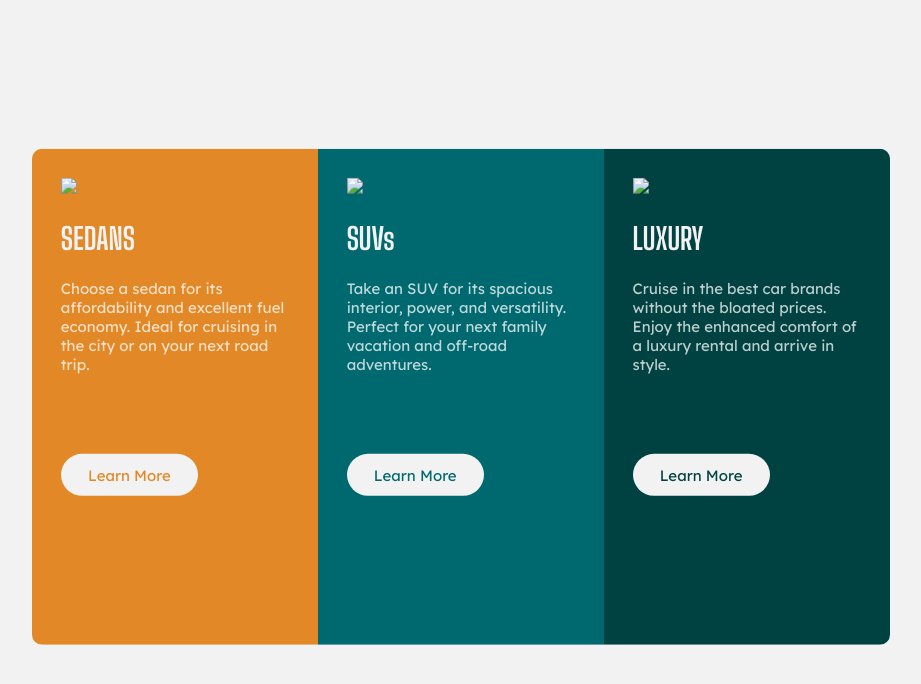
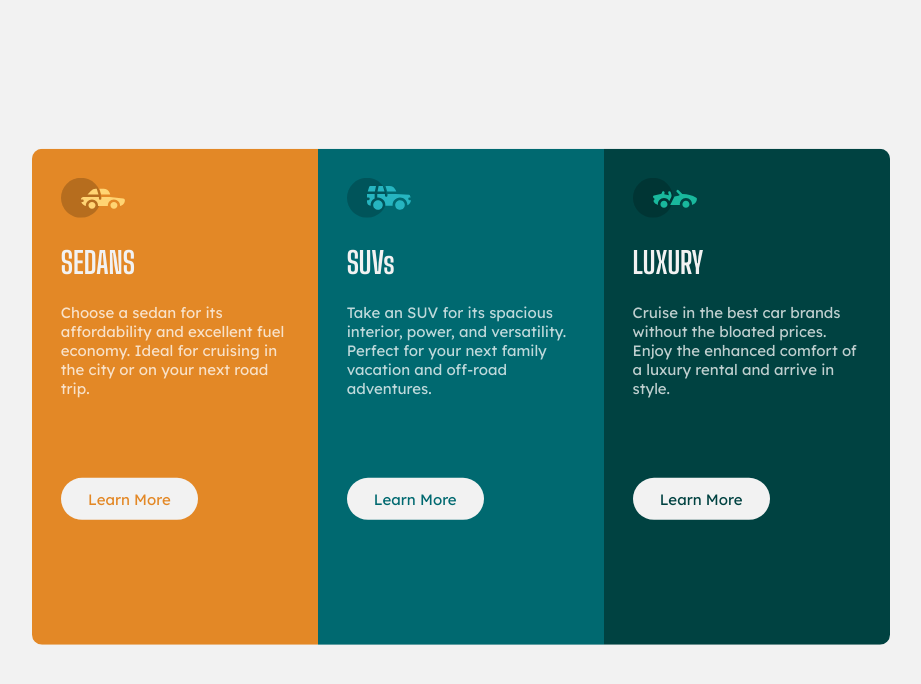
Before and after one commit to bektonix/3-column-preview-card-component, a plain HTML site: page index.html in a window 1280 px wide. Shown: the whole page, without its empty margins (179-1100 px from the left). Drawn offline with Linux system fonts and the light colour scheme.

Commit message:
Update index.html

```diff
--- a/index.html
+++ b/index.html
@@ -4,7 +4,7 @@
   <meta charset="UTF-8">
   <meta name="viewport" content="width=device-width, initial-scale=1.0"> <!-- displays site properly based on user's device -->
 
-  <link rel="icon" type="image/png" sizes="32x32" href="./images/favicon-32x32.png">
+  <link rel="icon" type="image/png" sizes="32x32" href="favicon-32x32.png">
 
   <title>Frontend Mentor | 3-column preview card component</title>
 
@@ -13,7 +13,7 @@
 <body>
   <div id="wrapper">
     <div id="sedans">
-      <img src="images/icon-sedans.svg" class="icons">
+      <img src="icon-sedans.svg" class="icons">
       <h1 class="titles">SEDANS</h1>
       <p>Choose a sedan for its affordability and excellent fuel economy. Ideal for cruising in the city
         or on your next road trip.</p>
@@ -22,7 +22,7 @@
       </div>
     </div>
     <div id="suvs">
-      <img src="images/icon-suvs.svg" class="icons">
+      <img src="icon-suvs.svg" class="icons">
       <h1 class="titles">SUVs</h1>
       <p>Take an SUV for its spacious interior, power, and versatility. Perfect for your next family vacation
         and off-road adventures.</p>
@@ -31,7 +31,7 @@
         </div>
     </div>
     <div id="luxury">
-      <img src="images/icon-luxury.svg" class="icons">
+      <img src="icon-luxury.svg" class="icons">
       <h1 class="titles">LUXURY</h1>
       <p>Cruise in the best car brands without the bloated prices. Enjoy the enhanced comfort of a luxury
         rental and arrive in style.</p>
```
